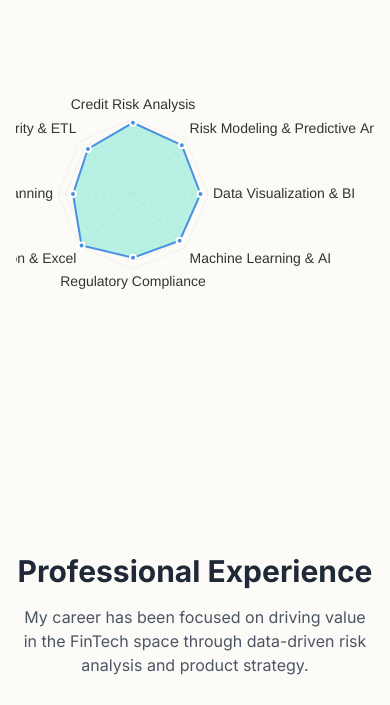
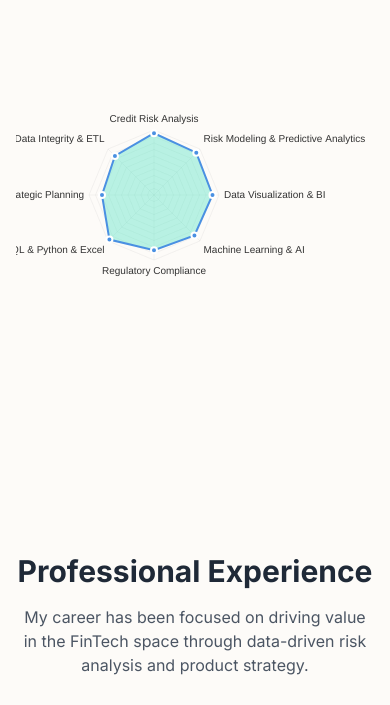
Before and after one commit to yadavkumarpankaj/resume, a plain HTML site: page index.html in a window 390 px wide. Shown: the part 1257-1962 px from the top of the page. Drawn offline with nearby package versions, Linux system fonts and the light colour scheme.

Commit message:
Implement dynamic font size for chart labels
Added responsive font size adjustment for chart labels.

```diff
--- a/index.html
+++ b/index.html
@@ -264,6 +264,15 @@
 
     <script>
         document.addEventListener('DOMContentLoaded', function() {
+            function getFontSize() {
+                if (window.innerWidth < 640) {
+                    return 10;
+                } else if (window.innerWidth < 1024) {
+                    return 12;
+                }
+                return 14;
+            }
+
             const skillsData = {
                 labels: [
                     'Credit Risk Analysis',
@@ -330,7 +339,7 @@
                             },
                             pointLabels: {
                                 font: {
-                                    size: 14
+                                    size: getFontSize(),
                                 },
                                 color: '#333333'
                             },
@@ -352,12 +361,25 @@
                                 }
                             }
                         }
+                    },
+                    layout: {
+                        padding: {
+                            top: 20,
+                            bottom: 20,
+                            left: 20,
+                            right: 20
+                        }
                     }
                 }
             };
 
             const skillsChartCtx = document.getElementById('skillsChart').getContext('2d');
-            new Chart(skillsChartCtx, skillsConfig);
+            const skillsChart = new Chart(skillsChartCtx, skillsConfig);
+
+            window.addEventListener('resize', () => {
+                skillsChart.options.scales.r.pointLabels.font.size = getFontSize();
+                skillsChart.update();
+            });
 
             const menuButton = document.getElementById('menu-button');
             const mobileMenu = document.getElementById('mobile-menu');
```
